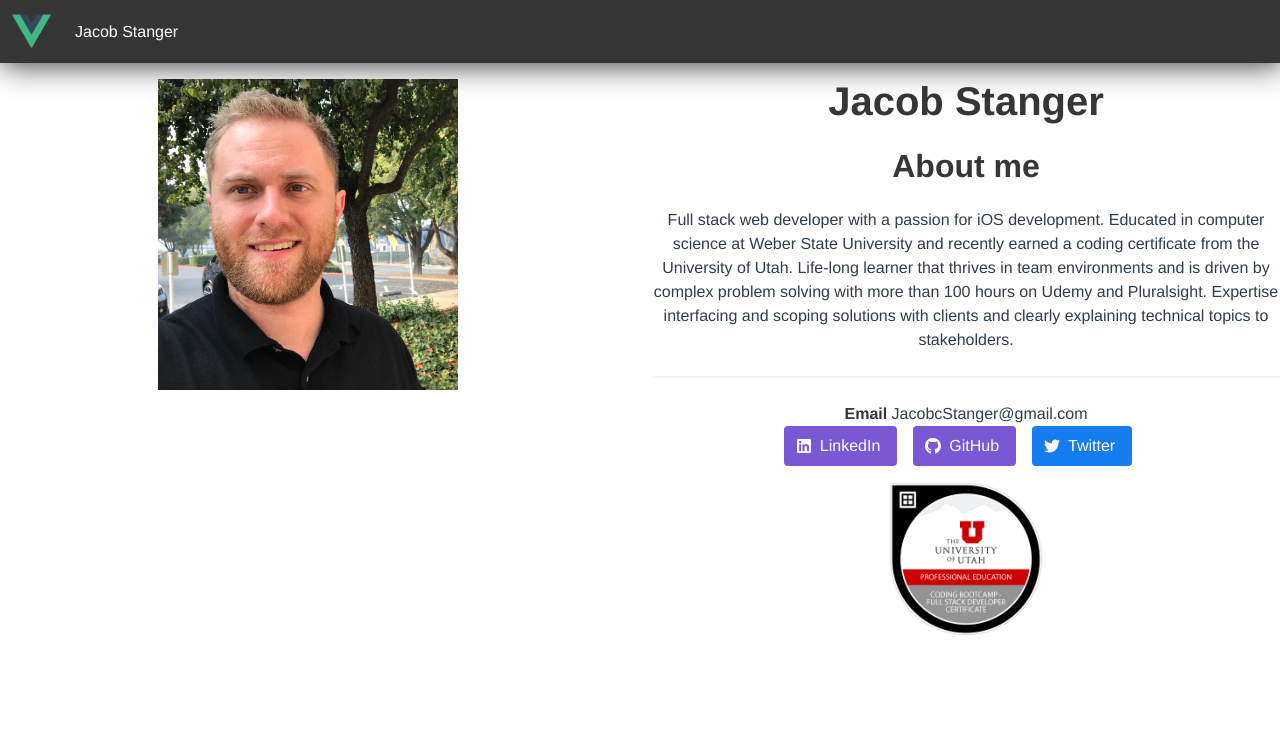
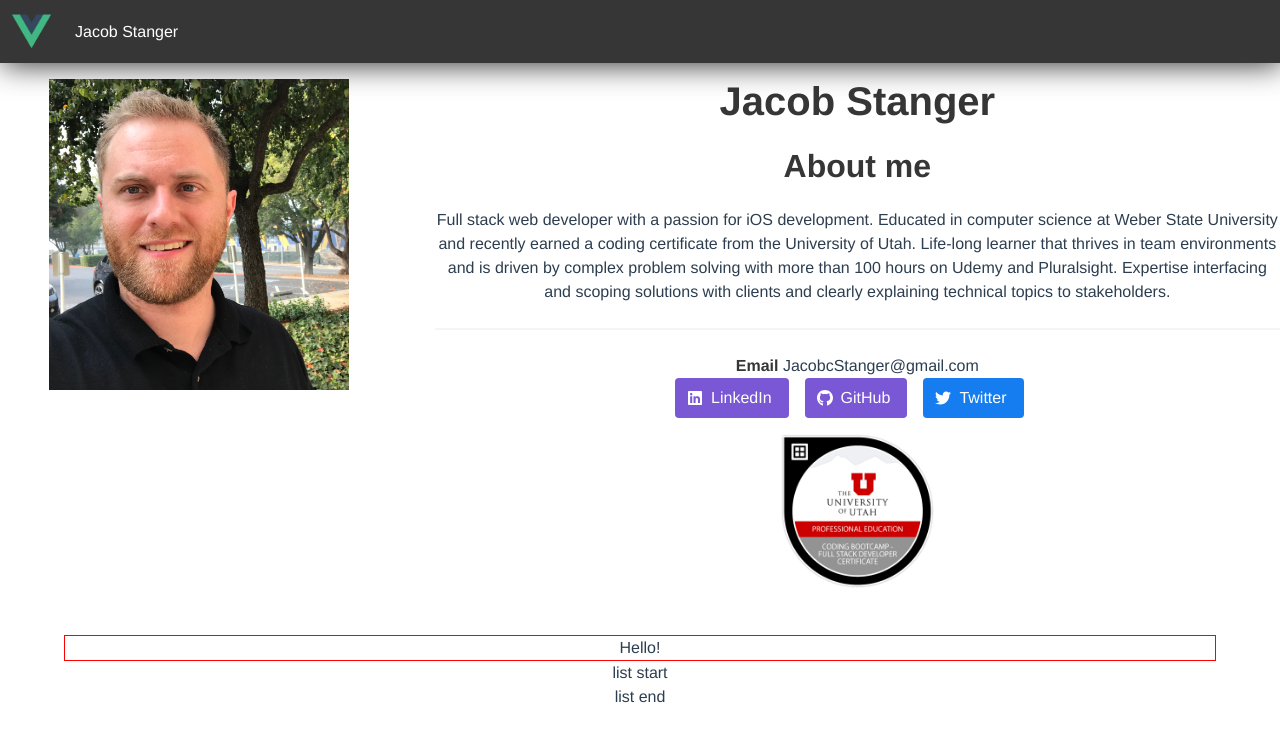
Before and after one commit to jcstang/portfolio-vue, a Vue app: page / in a window 1280 px wide. Shown: the top 742 px of the page. Built offline with nearby package versions, Linux system fonts and the light colour scheme.

Commit message:
add for loop

```diff
--- a/src/App.vue
+++ b/src/App.vue
@@ -5,19 +5,26 @@
       msg="hello from the header comp"
       meImage="./headshot-trees-300x311.png"
     />
+    <div class="container second-part">
+      <h1>Hello!</h1>
+    </div>
+    <ListComp />
   </div>
 </template>
 
 <script>
 import Header from './components/Header.vue';
 import Nav from './components/Nav.vue';
+import ListComp from './components/ListComp.vue';
 import 'bulma/css/bulma.css';
+// const listOfItems = [{ message: 'Foo' }, { message: 'Bar' }];
 
 export default {
   name: 'App',
   components: {
     Header,
     Nav,
+    ListComp,
   },
 };
 </script>
@@ -30,4 +37,7 @@ export default {
   text-align: center;
   color: #2c3e50;
 }
+.second-part {
+  border: 1px solid red;
+}
 </style>
--- a/src/components/Header.vue
+++ b/src/components/Header.vue
@@ -1,6 +1,6 @@
 <template>
   <section class="header-section columns">
-    <div class="col-md-3 column">
+    <div class="col-md-3 column is-one-third-desktop">
       <img
         class="align-self-start mr-3"
         :src="meImage"
--- /dev/null
+++ b/src/components/ListComp.vue
@@ -0,0 +1,25 @@
+<template>
+  <div>
+    <h1>list start</h1>
+    <ul id="example-1">
+      <li v-for="item in items" :key="item.message">
+        {{ item.message }}
+      </li>
+    </ul>
+    <h1>list end</h1>
+  </div>
+</template>
+
+<script>
+export default {
+  props: {
+    items: Array,
+  },
+};
+</script>
+
+<style scoped>
+.app-thing {
+  color: green;
+}
+</style>
```
